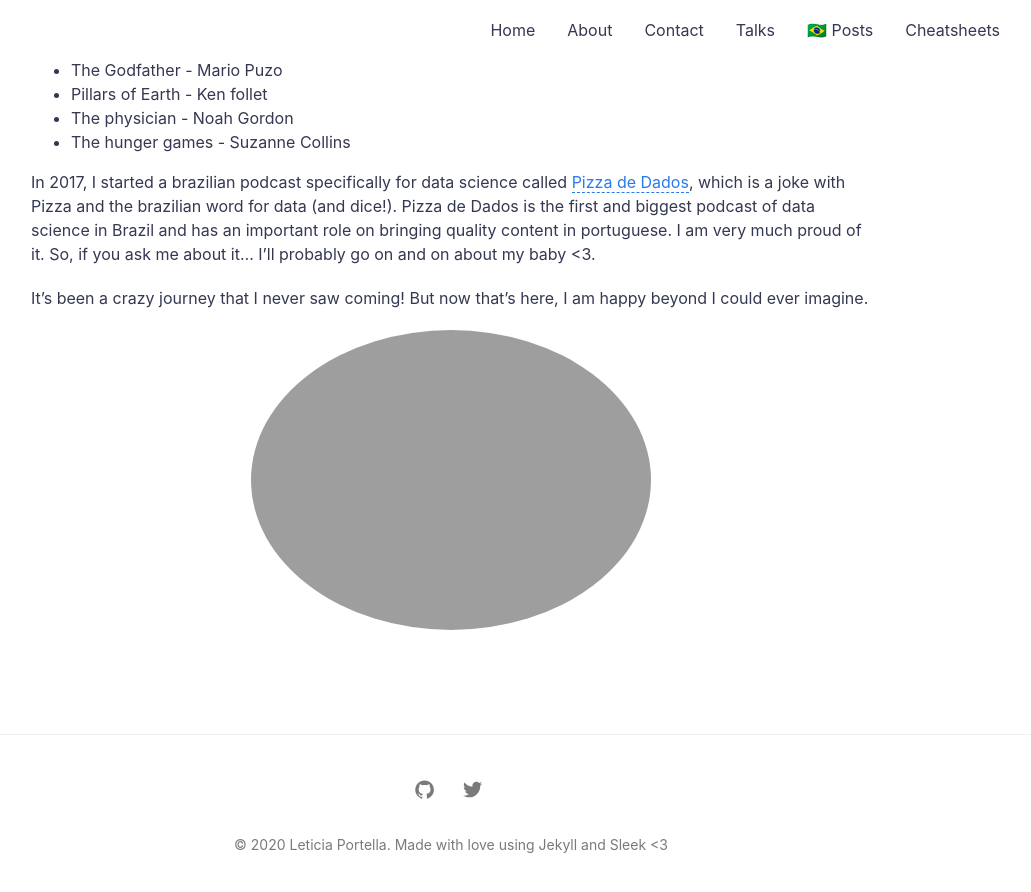
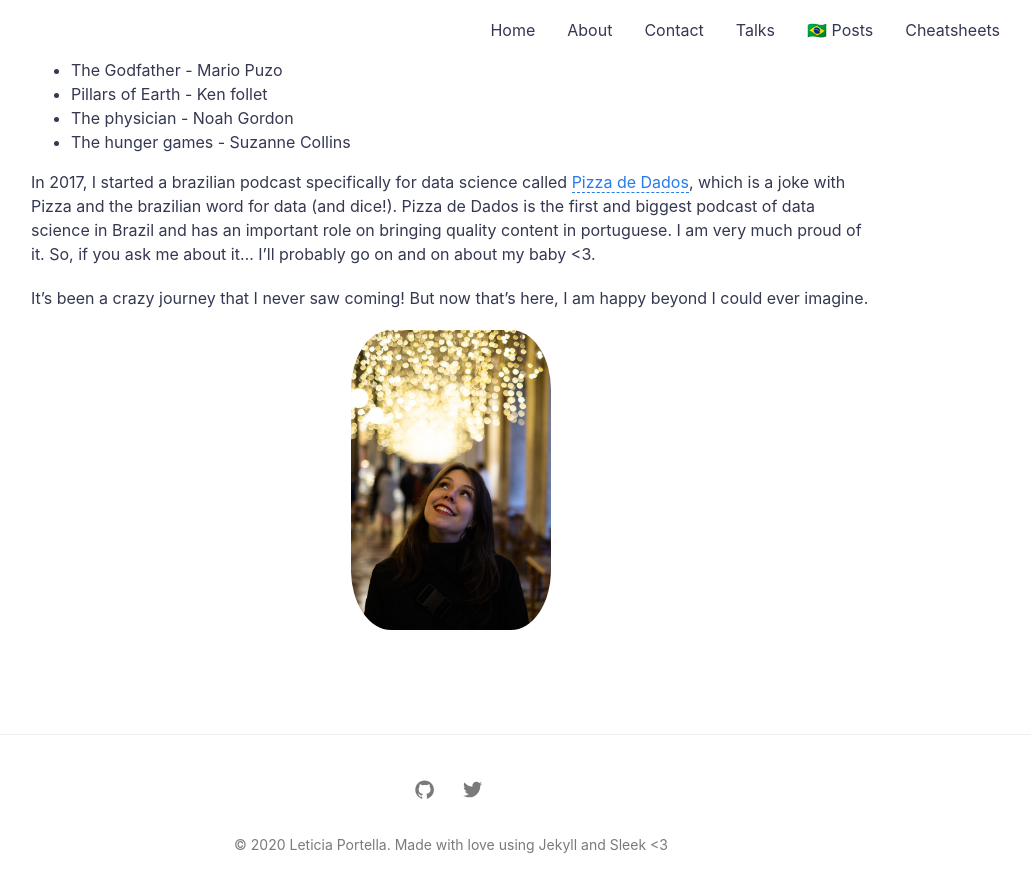
Before and after one commit to leportella/v3, a Jekyll site: the page built from about.md, in a window 1280 px wide and 900 px high, scrolled down 698 px. Shown: the top 892 px of the window, without its empty margins (189-1220 px from the left). Built offline with Jekyll 4.4.1, drawn with Linux system fonts in a browser that asks for light colours.

Commit message:
change personal photo

```diff
--- a/_includes/head.html
+++ b/_includes/head.html
@@ -3,12 +3,12 @@
   <meta http-equiv="X-UA-Compatible" content="IE=edge">
   <meta name="viewport" content="width=device-width, initial-scale=1">
   <meta property="og:title" content="{%if page.title %}{{ page.title }}{% else %}{{ site.title }}{% endif %}">
-
 {% if page.featured-img %}
   <meta property="og:image" content="{{ site.url }}{{ site.baseurl }}/assets/img/posts/{{ page.featured-img }}.jpg">
 {% else %}
-  <meta property="og:image" content="{{ site.url }}{{ site.baseurl }}/assets/img/me.jpg">
+  <meta property="og:image" content="{{ site.url }}{{ site.baseurl }}/assets/img/lights.jpg">
 {% endif %}"
+
 
   {% seo %}
 
--- a/about.md
+++ b/about.md
@@ -33,6 +33,6 @@ I am very much proud of it. So, if you ask me about it... I'll probably go on an
 
 It's been a crazy journey that I never saw coming! But now that's here, I am happy beyond I could ever imagine.
 
-<center><img src="{{ site.url }}{{ site.baseurl }}/assets/img/me.jpg" style="height:300px; border-radius: 50%"/></center>
+<center><img src="{{ site.url }}{{ site.baseurl }}/assets/img/lights.jpg" style="width:200px; border-radius: 20%"/></center>
 <center><i></i></center>
 <br/>
```
Also changed, not shown: assets/img/lights.jpg (added).
